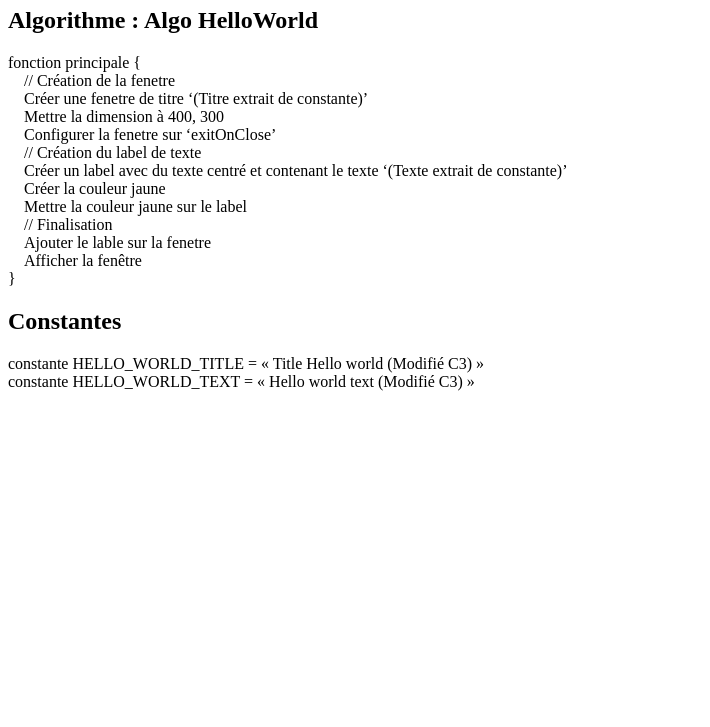
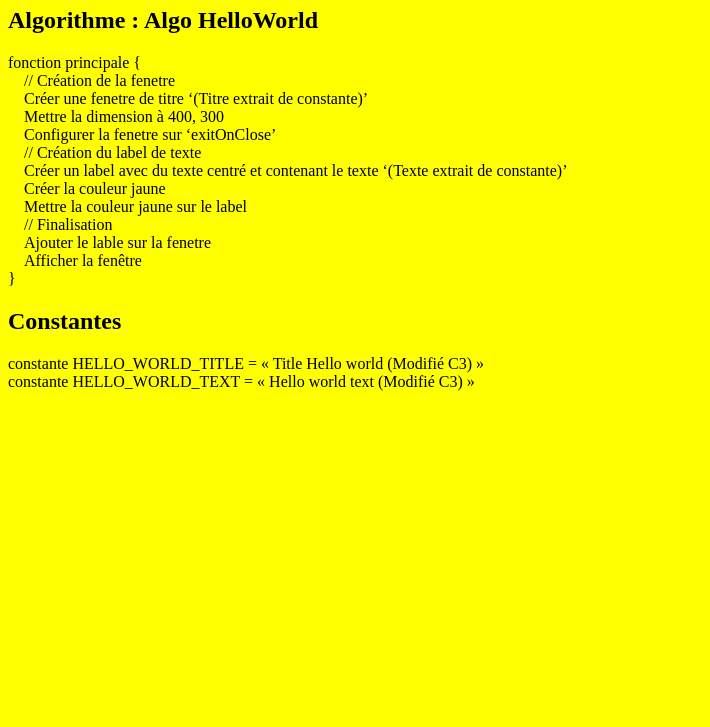
Before and after one commit to vliboum/ghDistant, a plain HTML site: page index.html in a window 1280 px wide. Shown: the part 73-800 px from the top of the page, without its empty margins (0-710 px from the left). Drawn offline with Linux system fonts and the light colour scheme.

Commit message:
C5 : fond d'écran en jaune

```diff
--- a/index.html
+++ b/index.html
@@ -4,6 +4,11 @@
     <meta charset="UTF-8">
     <meta name="viewport" content="width=device-width, initial-scale=1.0">
     <title>Algorithme Hello World et Constantes</title>
+    <style>
+        body {
+            background-color: yellow; /* MODIF C5 */
+        }
+    </style>
 </head>
 <body>
     <h1>Représentation HTML d'un Algorithme Simple</h1>
@@ -13,7 +18,8 @@
         fonction principale {<br>
         &nbsp;&nbsp;&nbsp;&nbsp;// Création de la fenetre<br>
         &nbsp;&nbsp;&nbsp;&nbsp;Créer une fenetre de titre ‘(Titre extrait de constante)’<br>
-        &nbsp;&nbsp;&nbsp;&nbsp;Mettre la dimension à 400, 300<br> &nbsp;&nbsp;&nbsp;&nbsp;Configurer la fenetre sur ‘exitOnClose’<br>
+        &nbsp;&nbsp;&nbsp;&nbsp;Mettre la dimension à 400, 300<br>
+        &nbsp;&nbsp;&nbsp;&nbsp;Configurer la fenetre sur ‘exitOnClose’<br>
         &nbsp;&nbsp;&nbsp;&nbsp;// Création du label de texte<br>
         &nbsp;&nbsp;&nbsp;&nbsp;Créer un label avec du texte centré et contenant le texte ‘(Texte extrait de constante)’<br>
         &nbsp;&nbsp;&nbsp;&nbsp;Créer la couleur jaune<br>
@@ -26,7 +32,8 @@
 
     <h2>Constantes</h2>
     <div>
-        constante HELLO_WORLD_TITLE = « Title Hello world (Modifié C3) »<br> constante HELLO_WORLD_TEXT = « Hello world text (Modifié C3) »
+        constante HELLO_WORLD_TITLE = « Title Hello world (Modifié C3) »<br>
+        constante HELLO_WORLD_TEXT = « Hello world text (Modifié C3) »
     </div>
 </body>
 </html>
```
